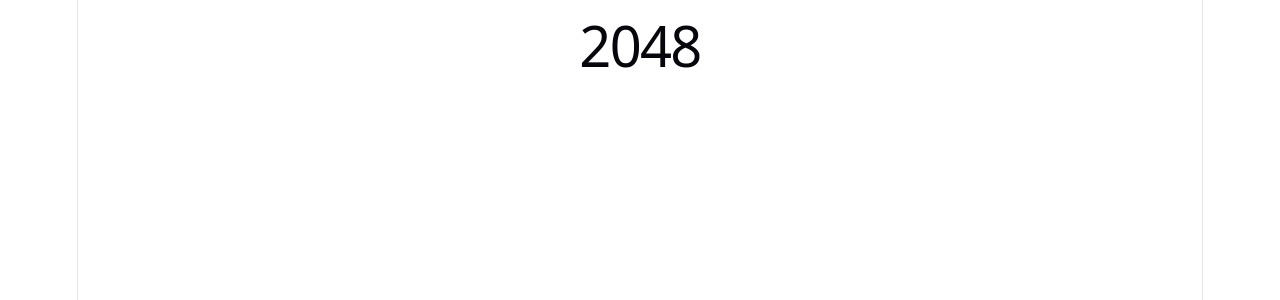
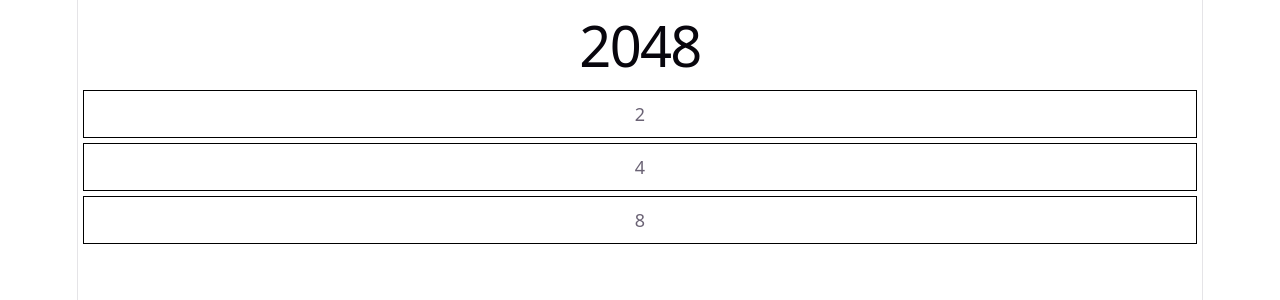
Before and after one commit to mendelssohnbach/react-2048-demo, a React (Vite) app: page / in a window 1280 px wide. Shown: the top 300 px of the page. Built offline with nearby package versions, Linux system fonts and the light colour scheme.

Commit message:
chapter03 コンポーネントを試してみよう

```diff
--- a/src/App.tsx
+++ b/src/App.tsx
@@ -1,7 +1,18 @@
+interface TileProps {
+  value: number;
+}
+
+function Tile({ value }: TileProps) {
+  return <div style={{ border: '1px solid black', padding: '10px', margin: '5px' }}>{value}</div>;
+}
+
 export default function App() {
   return (
     <div>
       <h1>2048</h1>
+      <Tile value={2} />
+      <Tile value={4} />
+      <Tile value={8} />
     </div>
   );
 }
```
